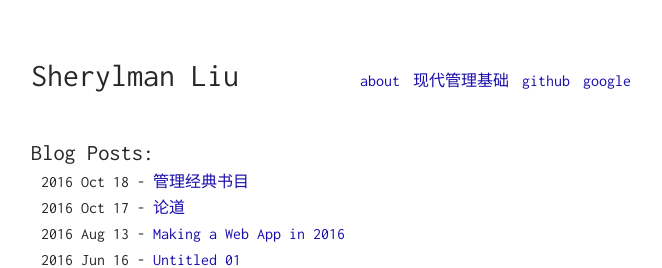
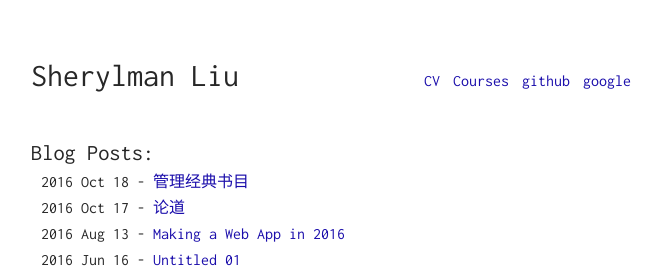
Before and after one commit to sherylman/sherylman.github.com, a Jekyll site: the page built from index.html, in a window 1280 px wide. Shown: the top 268 px of the page, without its empty margins (309-971 px from the left). Built offline with Jekyll 4.4.1, drawn with Linux system fonts in a browser that asks for light colours.

Commit message:
Update navigation.yml

```diff
--- a/_data/navigation.yml
+++ b/_data/navigation.yml
@@ -1,7 +1,7 @@
-- title: about
+- title: CV
   url: /me
 
-- title: 现代管理基础
+- title: Courses
   url: /manage
 
 - title: github
```
